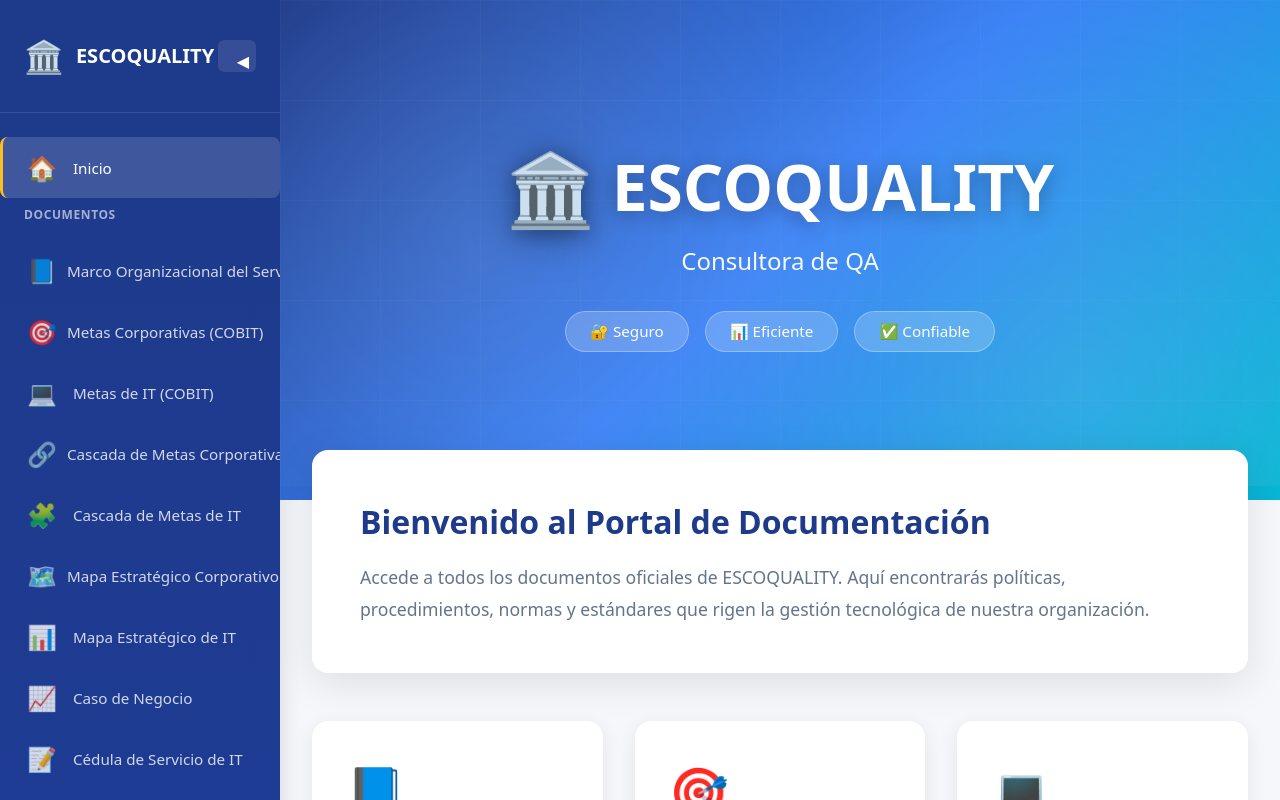
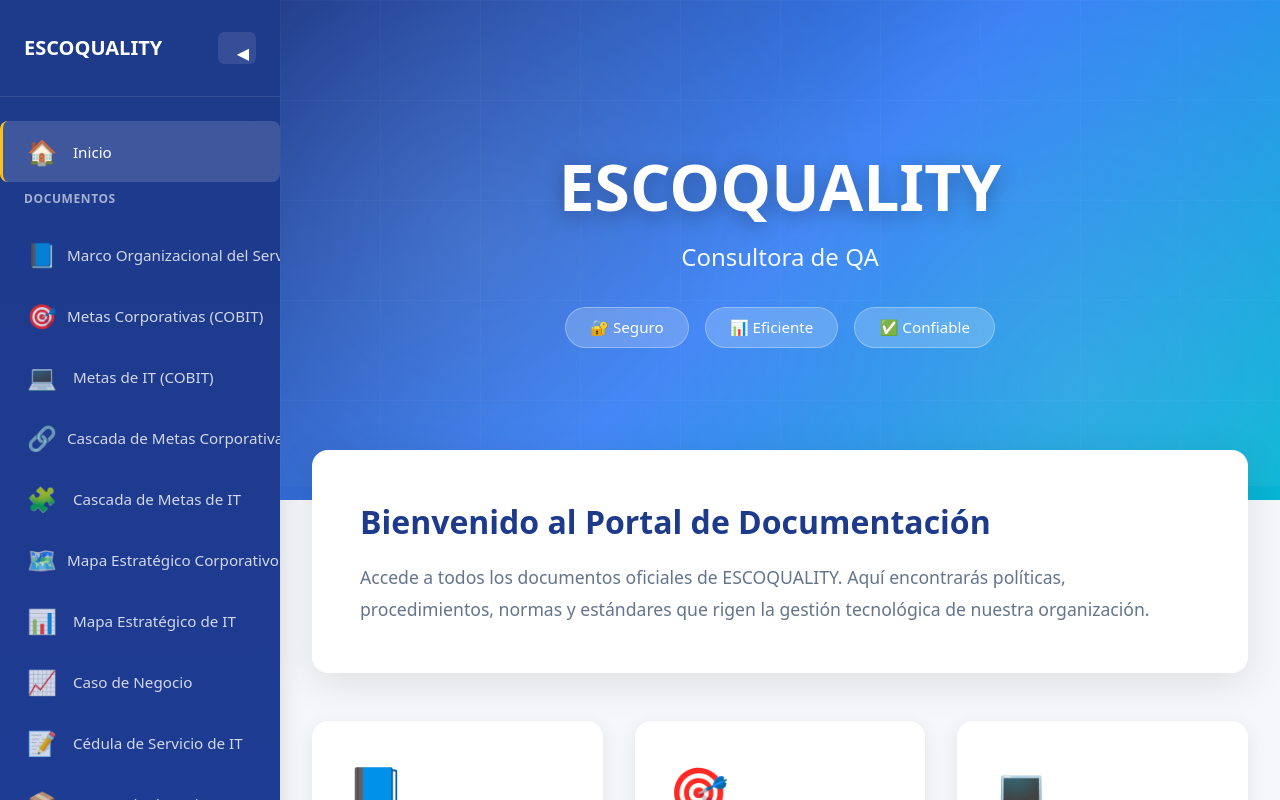
Before and after one commit to kevinlp9/AppITGovernance, a React (Vite) app: page / in a window 1280 px wide. Shown: the top 800 px of the page. Built offline with nearby package versions, Linux system fonts and the light colour scheme.

Commit message:
[UPDATE] - Removed emoji

```diff
--- a/src/App.jsx
+++ b/src/App.jsx
@@ -171,7 +171,6 @@ function App() {
         <aside className={`sidebar ${sidebarOpen ? 'open' : 'closed'}`}>
           <div className="sidebar-header">
             <div className="logo">
-              <span className="logo-icon">🏛️</span>
               <h2>ESCOQUALITY</h2>
             </div>
             <button
@@ -221,7 +220,6 @@ function App() {
               <div className="hero-overlay"></div>
               <div className="hero-content">
                 <h1 className="hero-title">
-                  <span className="hero-icon">🏛️</span>
                   ESCOQUALITY
                 </h1>
                 <p className="hero-subtitle">
```
